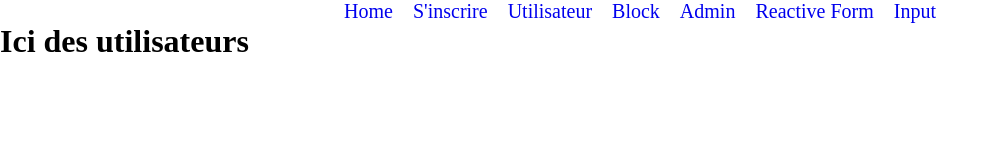
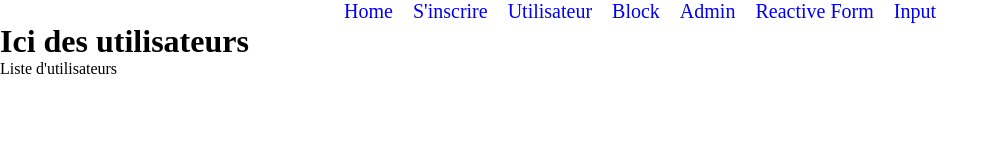
Before and after one commit to ClaireVannier/Angular-Quests, an Angular app: page /user in a window 1280 px wide. Shown: the top 160 px of the page, without its empty margins (0-997 px from the left). Built offline with nearby package versions, Linux system fonts and the light colour scheme.

Commit message:
added a menu

```diff
--- a/src/app/app.routes.ts
+++ b/src/app/app.routes.ts
@@ -14,7 +14,8 @@ export const routes: Routes = [
   { path: 'block', component: BlockComponent },
   { path: 'admin', component: AdminComponent },
   { path: 'searchmovies', component: SearchMovieComponent},
-  { path: 'input', component: DeveloperComponent}
+  { path: 'input', component: DeveloperComponent},
+  { path : 'search-movies', component: SearchMovieComponent }
 
 
 ];
--- a/src/app/user/user.component.html
+++ b/src/app/user/user.component.html
@@ -1 +1,3 @@
 <h1>Ici des utilisateurs</h1>
+
+<p>Liste d'utilisateurs</p>
```
